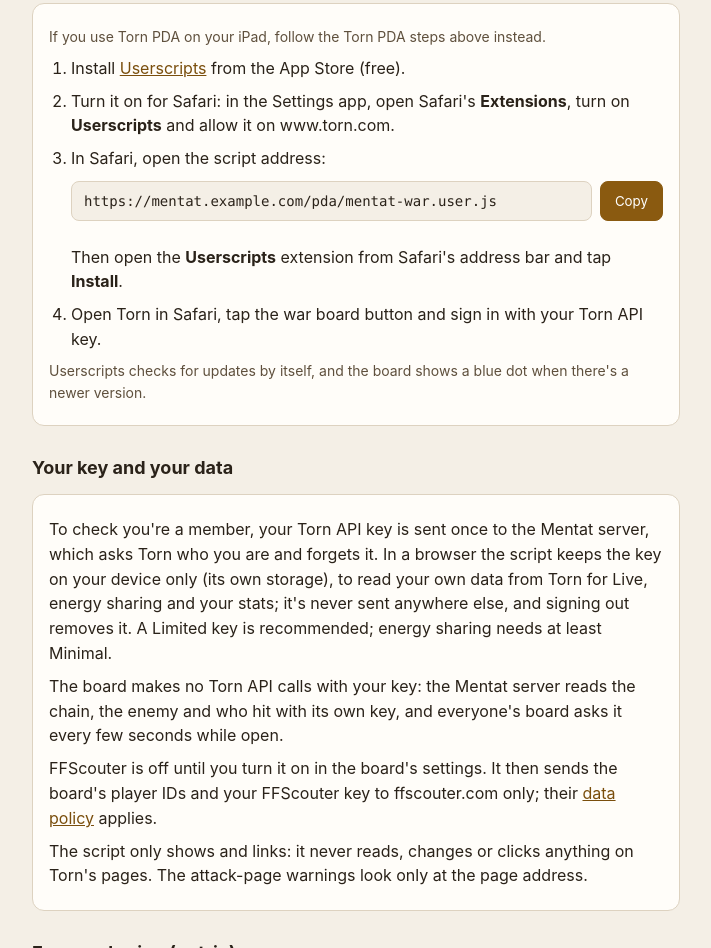
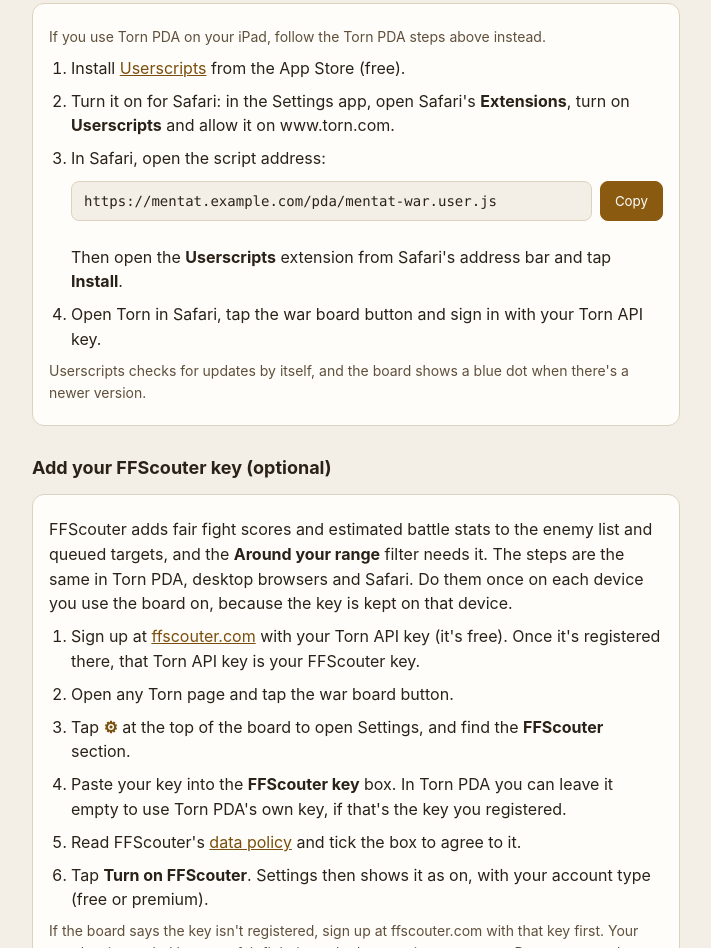
Before and after one commit to AlmaCRose/mentat, an Electron app: page web/pda/war.html in a window 1200 px wide. Shown: the part 1852-2800 px from the top of the page, without its empty margins (244-955 px from the left). Drawn offline with Linux system fonts and the light colour scheme.

Commit message:
War board guide: how to add your FFScouter key

```diff
--- a/web/pda/war.html
+++ b/web/pda/war.html
@@ -45,7 +45,7 @@
       <li><b>Hit speed:</b> set by chain leads: the server owner, server admins and the faction positions the owner ticks in the board's settings.</li>
       <li><b>Attack pages:</b> a red light, <b>Warning: Not your turn</b>, while someone else is next in the queue; amber when you're next but it's early; green when it's your turn.</li>
       <li><b>Bonus hits:</b> during a war, when the next hit is a chain bonus (10, 25, 50, 100, 250 …) and the player you're about to attack isn't in the faction you're at war with: <b>BONUS HIT: DO NOT HIT OUTSIDE</b>.</li>
-      <li><b>FFScouter</b> (optional): fair fight and estimated battle stats with your own FFScouter key.</li>
+      <li><b>FFScouter</b> (optional): fair fight and estimated battle stats with your own FFScouter key (<a href="#ffscouter">how to add it</a>).</li>
     </ul>
   </div>
 
@@ -94,6 +94,20 @@
     <p class="muted">Userscripts checks for updates by itself, and the board shows a blue dot when there's a newer version.</p>
   </div>
 
+  <h2 id="ffscouter">Add your FFScouter key (optional)</h2>
+  <div class="card">
+    <p>FFScouter adds fair fight scores and estimated battle stats to the enemy list and queued targets, and the <b>Around your range</b> filter needs it. The steps are the same in Torn PDA, desktop browsers and Safari. Do them once on each device you use the board on, because the key is kept on that device.</p>
+    <ol>
+      <li>Sign up at <a href="https://ffscouter.com">ffscouter.com</a> with your Torn API key (it's free). Once it's registered there, that Torn API key is your FFScouter key.</li>
+      <li>Open any Torn page and tap the war board button.</li>
+      <li>Tap <span class="path">⚙</span> at the top of the board to open Settings, and find the <b>FFScouter</b> section.</li>
+      <li>Paste your key into the <b>FFScouter key</b> box. In Torn PDA you can leave it empty to use Torn PDA's own key, if that's the key you registered.</li>
+      <li>Read FFScouter's <a href="https://ffscouter.com/privacy">data policy</a> and tick the box to agree to it.</li>
+      <li>Tap <b>Turn on FFScouter</b>. Settings then shows it as on, with your account type (free or premium).</li>
+    </ol>
+    <p class="muted">If the board says the key isn't registered, sign up at ffscouter.com with that key first. Your own key is needed because fair fight is worked out against your stats. Requests go only to ffscouter.com and don't count against your Torn API limit. FFScouter's <a href="https://ffscouter.com/premium">premium</a> gives more accurate estimates. To stop, tap <b>Turn off</b> in the same place.</p>
+  </div>
+
   <h2>Your key and your data</h2>
   <div class="card">
     <p>To check you're a member, your Torn API key is sent once to the Mentat server, which asks Torn who you are and forgets it. In a browser the script keeps the key on your device only (its own storage), to read your own data from Torn for Live, energy sharing and your stats; it's never sent anywhere else, and signing out removes it. A Limited key is recommended; energy sharing needs at least Minimal.</p>
```
